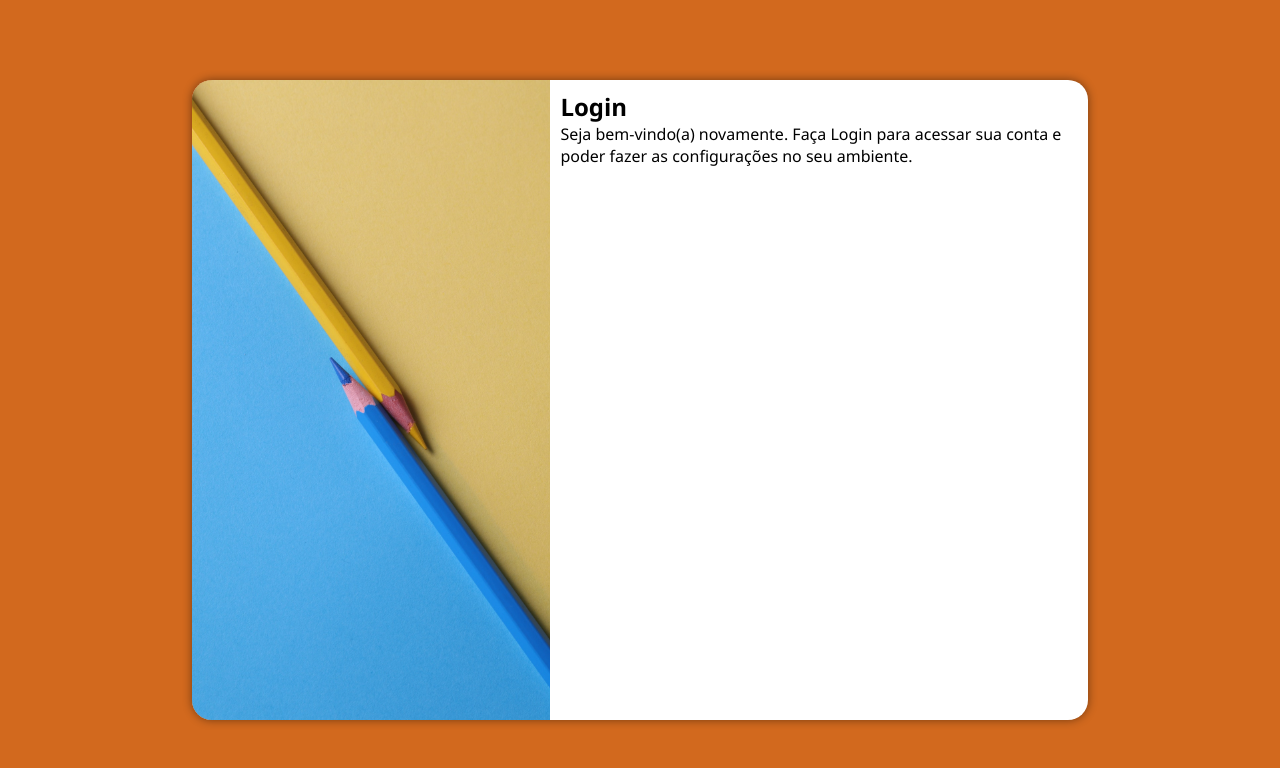
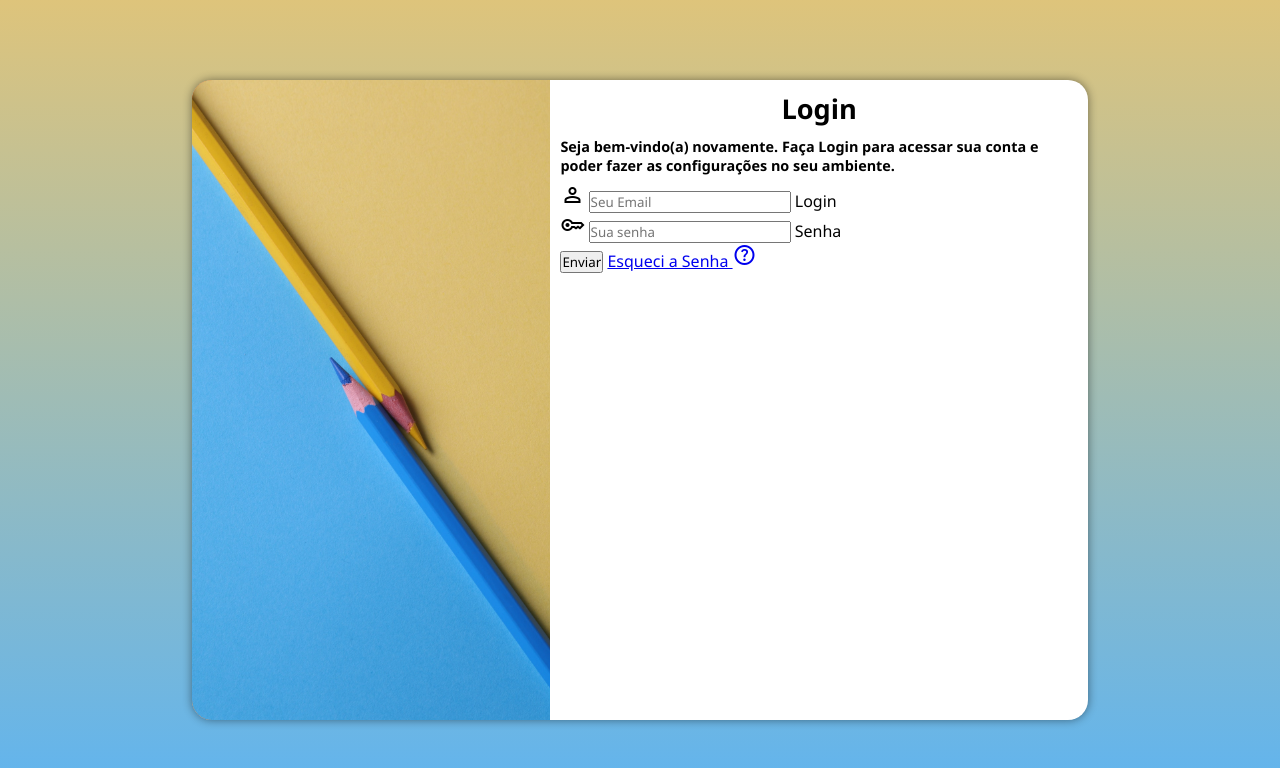
Before and after one commit to henriquestolle/projeto-login, a plain HTML site: page index.html in a window 1280 px wide. Drawn offline with nearby package versions, Linux system fonts and the light colour scheme.

Commit message:
update 2.0

```diff
--- a/estilos/media-query.css
+++ b/estilos/media-query.css
@@ -12,6 +12,9 @@ Desktop: 992px até 1200px
 Grandes Telas: acima de 1200px
 */
 
+
+
+/* Tela Tablet */
 @media screen and (min-width:768px) and (max-width:992px) {
     body {
         background-image: linear-gradient(to top, #5FB4F0, #DEC47B);
@@ -34,7 +37,13 @@ Grandes Telas: acima de 1200px
 
 }
 
-@media screen and (min-width: 992px) and (max-width: 1200px) {
+    section#login > div#formulario > h1 {
+    font-size: 1.7em;
+}
+
+
+/* Tela de Desktop */
+@media screen and (min-width: 992px) {
     body {
         background-image: linear-gradient(to top, #5FB4F0, #DEC47B);
     }
@@ -55,6 +64,8 @@ Grandes Telas: acima de 1200px
     }
 }
 
+
+/* Tela Deitada */
 @media screen and (orientation:landscape) {
     section#login {
         width: 70vw;
--- a/estilos/style.css
+++ b/estilos/style.css
@@ -8,15 +8,16 @@ Azul: #53ADE8
 
 */
 
-*{
+* {
     font-family: 'Segoe UI', Tahoma, Geneva, Verdana, sans-serif;
-    margin: 0px;
-    padding: 0px;
+    margin: 0;
+    padding: 0;
     box-sizing: border-box;
 }
 
-body, html {
-    background-color:chocolate ;
+body,
+html {
+    background-color: chocolate;
     height: 100vh;
     width: 100vw;
 }
@@ -35,18 +36,18 @@ section#login {
     overflow: hidden;
 
     background-color: white;
-    width: 250px;
+    width: 260px;
     height: 500px;
     border-radius: 20px;
-    box-shadow: 0px 0px 10px rgba(0, 0, 0, 0.453);
+    box-shadow: 0 0 10px rgba(0, 0, 0, 0.453);
 
-    transition: width .3s, height .3s;
+    transition: width 0.3s, height 0.3s;
     transition-timing-function: ease;
 }
 
 section#login > div#imagem {
     display: block;
-    background: chocolate url(../imagens/wallpaper-lapis.jpg);
+    background: chocolate url("../imagens/wallpaper-lapis.jpg");
     height: 200px;
     background-size: cover;
     background-position: center center;
@@ -56,3 +57,14 @@ section#login > div#formulario {
     display: block;
     padding: 10px;
 }
+
+div#formulario > h1 {
+    font-size: 1.3em;
+    text-align: center;
+    margin-bottom: 10px;
+}
+div#formulario > p {
+    font-size: 0.9em;
+    font-weight: bolder;
+    margin-bottom: 8px;
+}
--- a/index.html
+++ b/index.html
@@ -7,6 +7,7 @@
     <title>Login</title>
     <link rel="stylesheet" href="estilos/style.css">
     <link rel="stylesheet" href="estilos/media-query.css">
+    <link rel="stylesheet" href="https://fonts.googleapis.com/css2?family=Material+Symbols+Outlined:opsz,wght,FILL,GRAD@20..48,100..700,0..1,-50..200" />
 </head>
 <body>
     <main>
@@ -23,8 +24,26 @@
 
             <p>Seja bem-vindo(a) novamente. Faça Login para acessar sua conta e poder fazer as configurações no seu ambiente.</p>
 
-            <form action="login.php" method="post">
+            <form action="login.php" method="post" autocomplete="on">
+                <div class="campo">
+                    <span class="material-symbols-outlined"> person </span>
+                    <input type="email" name="login" id="ilogin" placeholder="Seu Email" maxlength="65" required>
+                    <label for="ilogin">Login</label>
+                </div>
 
+                <div class="campo">
+                    <span class="material-symbols-outlined">
+                        key
+                        </span>
+                    <input type="password" name="senha" id="isenha" placeholder="Sua senha" autocomplete="off" minlength="8" maxlength="20" required>
+                    <label for="isenha">Senha</label>
+                </div>
+                <div>
+                    <input type="submit" value="Enviar">
+                    <a href="esqueci.html">
+                        Esqueci a Senha <span class="material-symbols-outlined">help</span>
+                    </a>
+                </div>
             </form>
         </div>
     </section>
```
